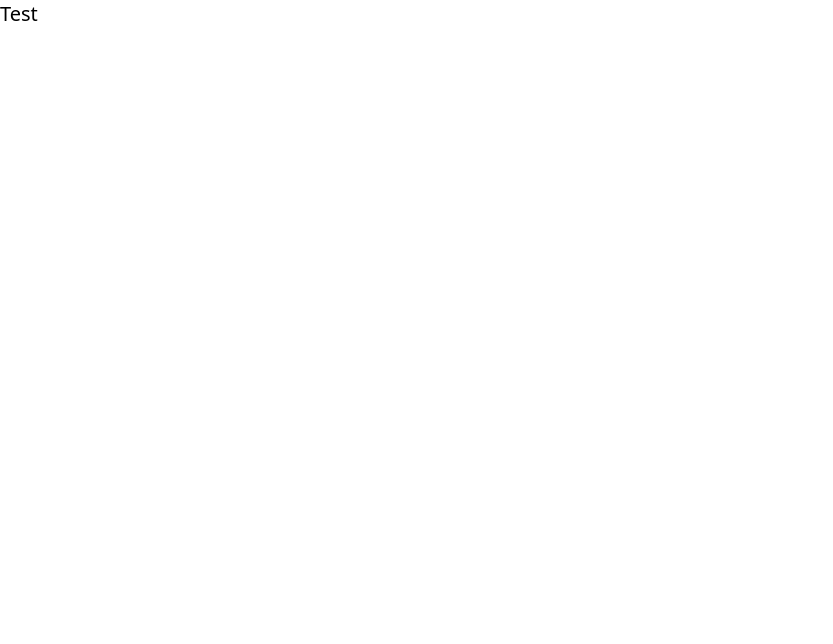
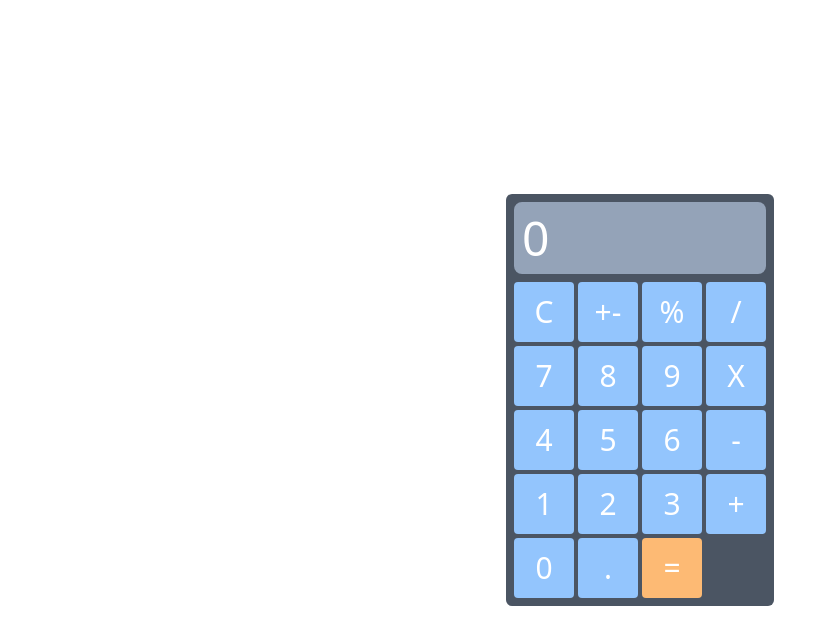
Before and after one commit to icyhot12/calculator, a React (Create React App) app: page / in a window 1280 px wide. Shown: the top 644 px of the page, without its empty margins (0-833 px from the left). Built offline with nearby package versions, Linux system fonts and the light colour scheme.

Commit message:
done styling

```diff
--- a/src/App.js
+++ b/src/App.js
@@ -1,9 +1,33 @@
 import React from "react";
+import Button from "./components/Button";
 
 function App() {
+
+  const calcElements = [
+    ["C", "+-", "%", "/"],
+    [7, 8, 9, "X"],
+    [4, 5, 6, "-"],
+    [1, 2, 3, "+"],
+    [0, '.', "="]
+  ]
+
+  const elements = calcElements.flat().map((element, index) => {
+    return (
+      <Button
+        key={index}
+        value={element}
+      />
+    )
+  })
+
   return (
-    <div className='text-xl'>
-      Test
+    <div className='w-screen h-screen flex justify-center items-center'>
+      <div className='bg-gray-600 w-fit h-fit p-2 rounded-md'>
+        <div className='text-white bg-slate-400 text-5xl py-3 px-2 mb-2 rounded-lg'>0</div>
+        <div className='grid grid-rows-5 grid-cols-4 gap-1'>
+          {elements}
+        </div>
+      </div>
     </div>
   );
 }
--- /dev/null
+++ b/src/components/Button.js
@@ -0,0 +1,13 @@
+import React from 'react'
+
+function Button(props) {
+    const { value } = props
+
+    return (
+        <button className={`bg-blue-300 text-white text-3xl h-[60px] w-[60px] rounded ${value === "=" ? "col-span-2 w-[124px] bg-orange-300" : ""}`}>
+            {value}
+        </button>
+    )
+}
+
+export default Button
```
